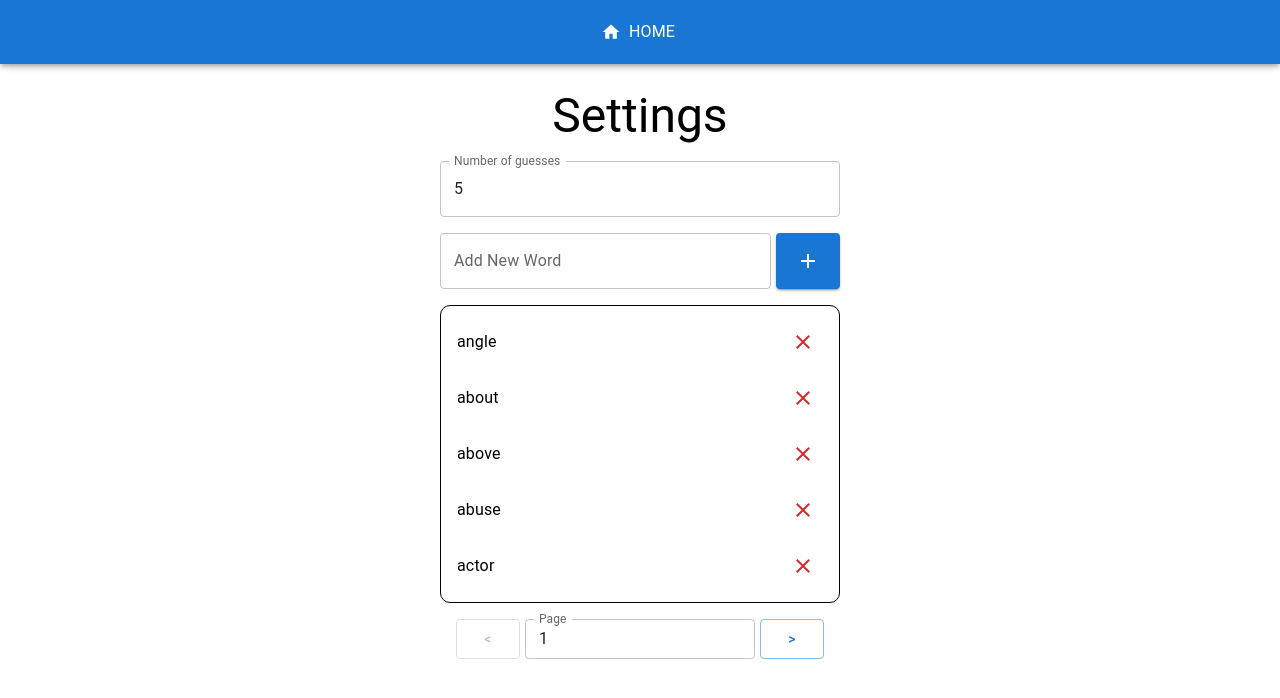
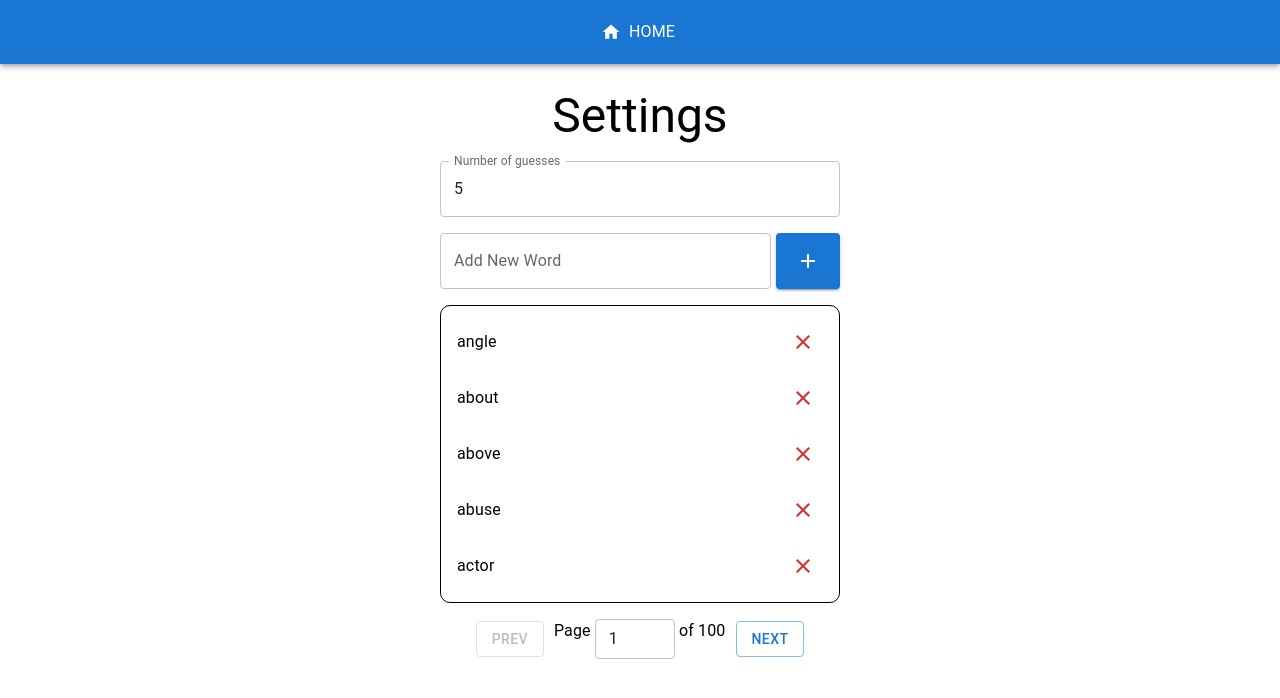
Before and after one commit to jlimbu1/Wordle-Client, a React (Vite) app: page /settings in a window 1280 px wide. Shown: the top 698 px of the page. Built offline with nearby package versions, Linux system fonts and the light colour scheme.

Commit message:
Update(Settings)paginate word list

```diff
--- a/src/pages/Settings.tsx
+++ b/src/pages/Settings.tsx
@@ -65,6 +65,7 @@ const SettingsPage = () => {
   const indexOfLastItem = currentPage * itemsPerPage;
   const indexOfFirstItem = indexOfLastItem - itemsPerPage;
   const currentItems = wordList.slice(indexOfFirstItem, indexOfLastItem);
+  const totalPages = Math.ceil(wordList.length / itemsPerPage);
 
   const paginate = (pageNumber: number) => {
     setCurrentPage(pageNumber);
@@ -73,10 +74,7 @@ const SettingsPage = () => {
   const handlePageChange = (e: React.ChangeEvent<HTMLInputElement>) => {
     const pageNumber = parseInt(e.target.value);
 
-    if (
-      pageNumber > 0 &&
-      pageNumber <= Math.ceil(wordList.length / itemsPerPage)
-    ) {
+    if (pageNumber > 0 && pageNumber <= totalPages) {
       setCurrentPage(pageNumber);
     }
   };
@@ -110,6 +108,7 @@ const SettingsPage = () => {
           <AddIcon />
         </Button>
       </Box>
+      {/* TODO: turn the paginated list into a component and add search function */}
       <List
         sx={{
           border: "1px solid black",
@@ -132,28 +131,41 @@ const SettingsPage = () => {
           </ListItem>
         ))}
       </List>
-      <Box sx={{ margin: 2, display: "flex", gap: "5px" }}>
+      <Box
+        sx={{
+          margin: 2,
+          display: "flex",
+          justifyContent: "center",
+          alignItems: "center",
+          gap: "10px",
+        }}
+      >
         <Button
           variant="outlined"
           onClick={() => paginate(currentPage - 1)}
           disabled={currentPage === 1}
         >
-          {"<"}
+          Prev
         </Button>
+        <Typography variant="body1">
+          Page{" "}
           <TextField
-          label="Page"
             type="number"
             variant="outlined"
             size="small"
             value={currentPage}
             onChange={handlePageChange}
-        />
+            sx={{ width: 80 }}
+          />{" "}
+          of {totalPages}
+        </Typography>
+
         <Button
           variant="outlined"
           onClick={() => paginate(currentPage + 1)}
           disabled={indexOfLastItem >= wordList.length}
         >
-          {">"}
+          Next
         </Button>
       </Box>
     </Box>
```
Lines whose indentation alone changed are shown as unchanged.
